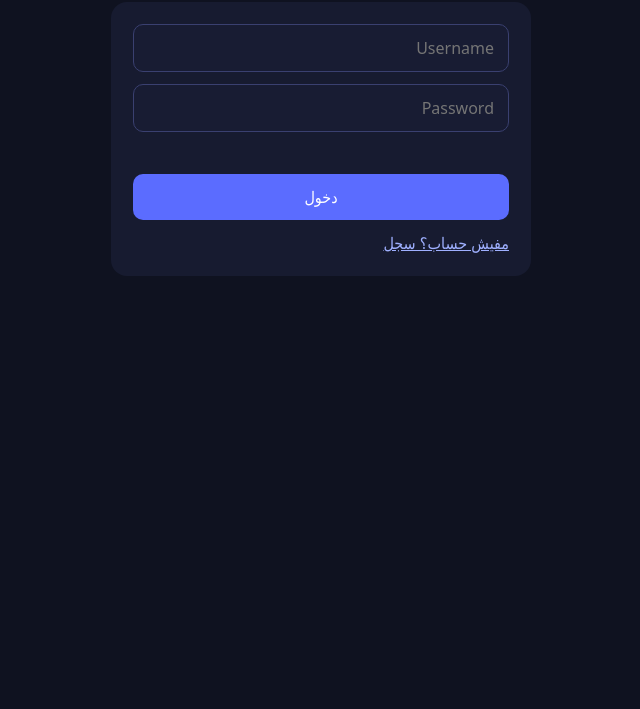
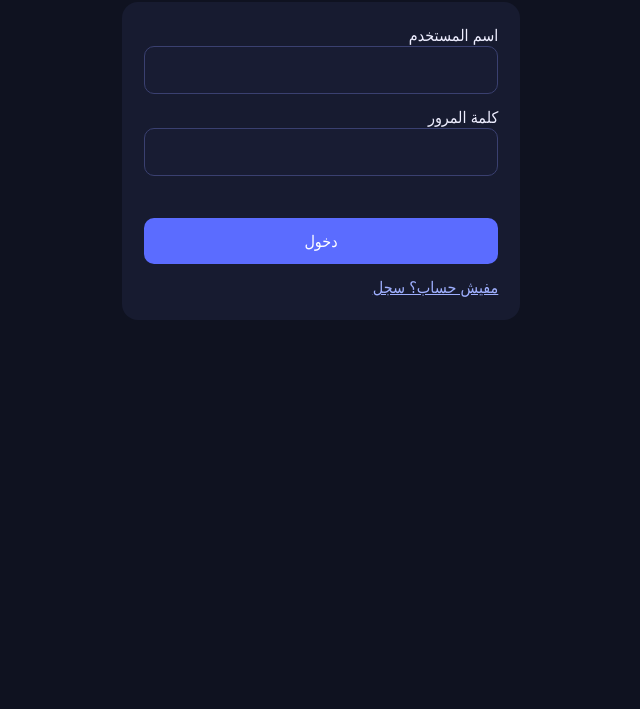
Before and after one commit to johnlatif19/gesture-video-remotee, a website: page public/login.html in a window 1280 px wide. Shown: the part 91-800 px from the top of the page, without its empty margins (319-959 px from the left). Drawn offline with Linux system fonts and the light colour scheme.

Commit message:
Update login.html

```diff
--- a/public/login.html
+++ b/public/login.html
@@ -1,6 +1,28 @@
-<!doctype html><html lang="ar" dir="rtl"><head><meta charset="utf-8"><meta name="viewport" content="width=device-width,initial-scale=1"><title>تسجيل الدخول</title><link rel="stylesheet" href="/css/login.css"></head>
-<body><h1>تسجيل الدخول</h1><form class="card" id="f">
-<input id="u" placeholder="Username" autocomplete="username" required>
-<input id="p" type="password" placeholder="Password" autocomplete="current-password" required>
-<div class="err" id="err"></div><button>دخول</button>
-<a href="/sign-in">مفيش حساب؟ سجل</a></form><script src="/js/login.js"></script></body></html>
+<!doctype html>
+<html lang="ar" dir="rtl">
+<head>
+  <meta charset="utf-8">
+  <meta name="viewport" content="width=device-width,initial-scale=1">
+  <title>تسجيل الدخول</title>
+  <link rel="stylesheet" href="/css/login.css">
+</head>
+<body>
+  <main class="panel">
+    <h1>تسجيل الدخول</h1>
+    <form class="card" id="f">
+      <label class="field">
+        <span>اسم المستخدم</span>
+        <input id="u" name="username" autocomplete="username" minlength="3" maxlength="30" required>
+      </label>
+      <label class="field">
+        <span>كلمة المرور</span>
+        <input id="p" name="password" type="password" autocomplete="current-password" minlength="5" maxlength="72" required>
+      </label>
+      <div class="err" id="err"></div>
+      <button type="submit">دخول</button>
+      <a class="alt" href="/sign-in">مفيش حساب؟ سجل</a>
+    </form>
+  </main>
+  <script src="/js/login.js"></script>
+</body>
+</html>
```
